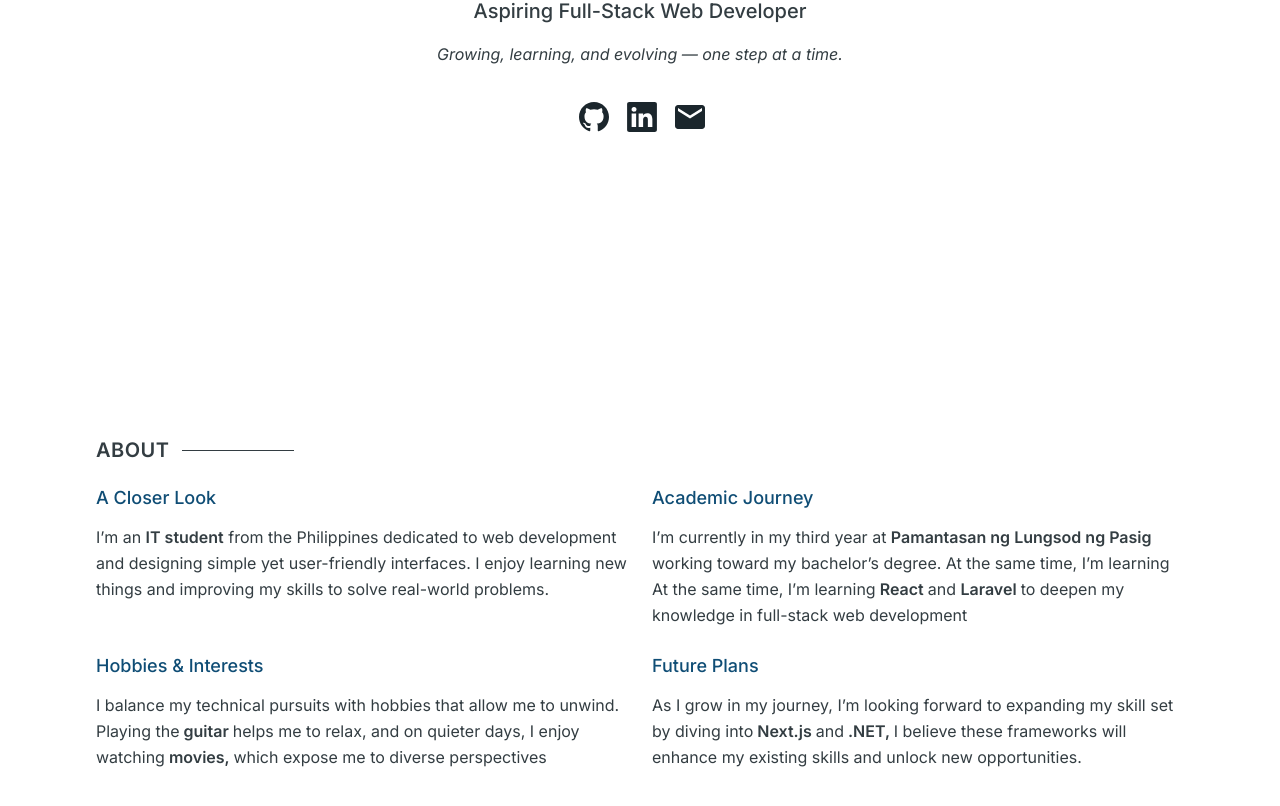
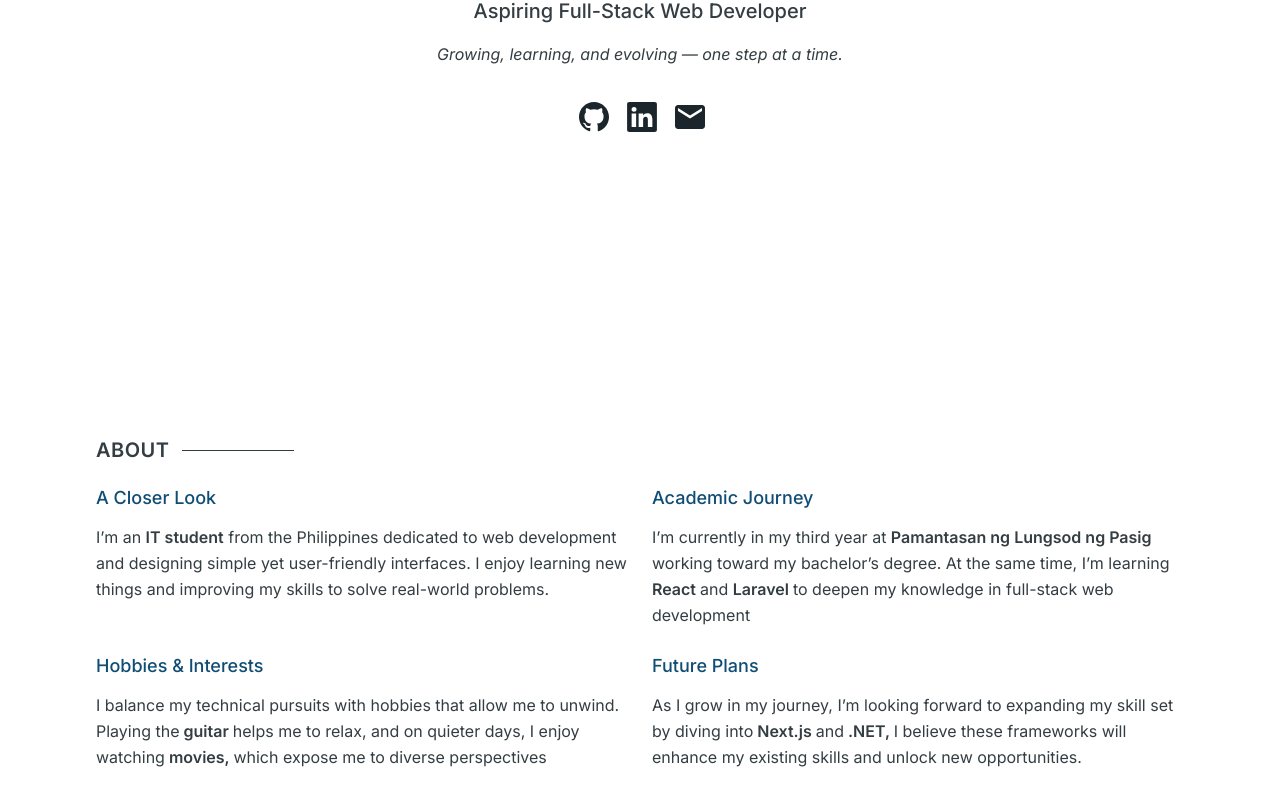
Before and after one commit to Cedrickkk/cedrick, a React (Vite) app: page / in a window 1280 px wide. Shown: the part 364-1170 px from the top of the page. Built offline with nearby package versions, Linux system fonts and the light colour scheme.

Commit message:
fixed: about section data

```diff
--- a/src/data/index.ts
+++ b/src/data/index.ts
@@ -36,7 +36,7 @@ export const ABOUT = [
     content: [
       "I’m currently in my third year at ",
       { highlight: "Pamantasan ng Lungsod ng Pasig" },
-      " working toward my bachelor’s degree. At the same time, I’m learning At the same time, I’m learning",
+      " working toward my bachelor’s degree. At the same time, I’m learning",
       { highlight: " React " },
       " and ",
       { highlight: "Laravel " },
```
